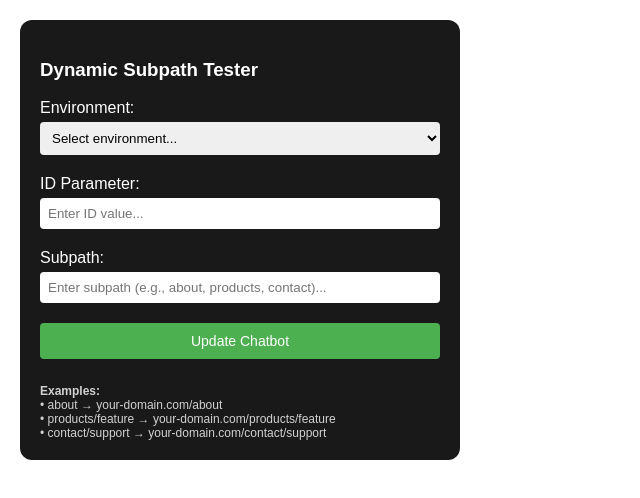
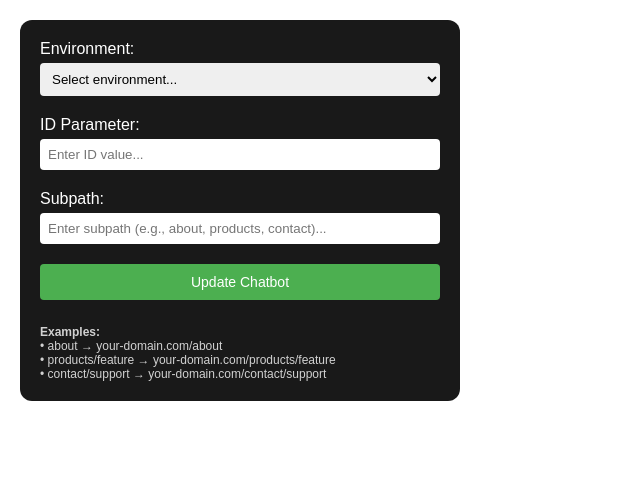
Before and after one commit to karu-yonder/customer-website-test, a plain HTML site: page index.html in a window 1280 px wide. Shown: the whole page, without its empty margins (0-640 px from the left). Drawn offline with Linux system fonts and the light colour scheme.

Commit message:
Remove header

```diff
--- a/index.html
+++ b/index.html
@@ -6,8 +6,6 @@
   </head>
   <body>
     <div class="control-panel">
-      <h3>Dynamic Subpath Tester</h3>
-
       <div class="form-group">
         <label for="env">Environment:</label>
         <select id="env">
@@ -17,12 +15,10 @@
           <option value="prod">prod</option>
         </select>
       </div>
-
       <div class="form-group">
         <label for="id">ID Parameter:</label>
         <input type="text" id="id" placeholder="Enter ID value..." />
       </div>
-
       <div class="form-group">
         <label for="subpath">Subpath:</label>
         <input
@@ -31,9 +27,7 @@
           placeholder="Enter subpath (e.g., about, products, contact)..."
         />
       </div>
-
       <button onclick="updatePath()">Update Chatbot</button>
-
       <div class="path-examples">
         <strong>Examples:</strong><br />
         • about → your-domain.com/about<br />
@@ -41,7 +35,6 @@
         • contact/support → your-domain.com/contact/support
       </div>
     </div>
-
     <script src="script.js"></script>
   </body>
 </html>
```
